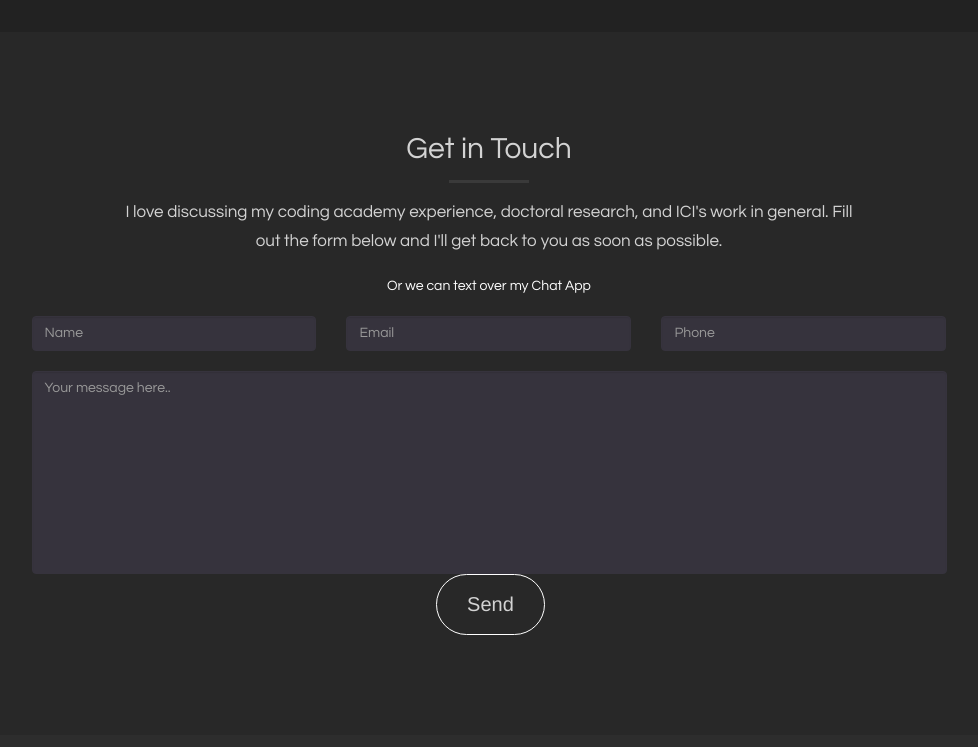
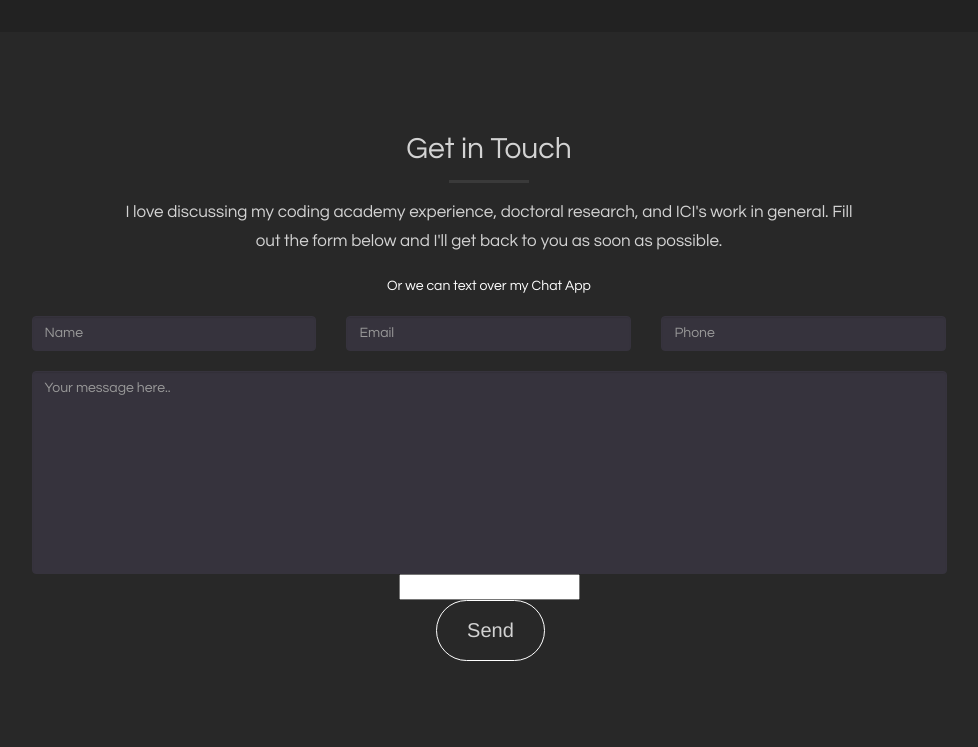
Before and after one commit to jdocking/jdocking.github.io, a plain HTML site: page index.html in a window 1280 px wide. Shown: the part 5200-5947 px from the top of the page, without its empty margins (151-1129 px from the left). Drawn offline with Linux system fonts and the light colour scheme; files whose address does not match are found by name.

Commit message:
added projects

```diff
--- a/index.html
+++ b/index.html
@@ -312,19 +312,20 @@
                     <form action="https://formspree.io/jdocking@icindiana.org" method="post" role="form" class="contactForm">
                         <div class="col-md-4">
                             <label></label>
-                            <input type="text" class="form-control" placeholder="Name">
+                            <input type="text" name="name" class="form-control" placeholder="Name">
                         </div>
                         <div class="col-md-4">
                             <label></label>
-                            <input type="text" class="form-control" placeholder="Email">
+                            <input type="text" name="_replyto" class="form-control" placeholder="Email">
                         </div>
                         <div class="col-md-4">
                             <label></label>
-                            <input type="text" class="form-control" placeholder="Phone">
+                            <input type="text" class="form-control" name="phone" placeholder="Phone">
                         </div>
                         <div class="col-md-12">
                             <label></label>
-                            <textarea type="text" class="form-control" rows="9" placeholder="Your message here.."></textarea>
+                            <textarea class="form-control" rows="9" placeholder="Your message here.."></textarea>
+                            <input type="text" name="body">
                         </div>
                         <div class="col-md-4 col-md-offset-4">
                             <label></label>
```
